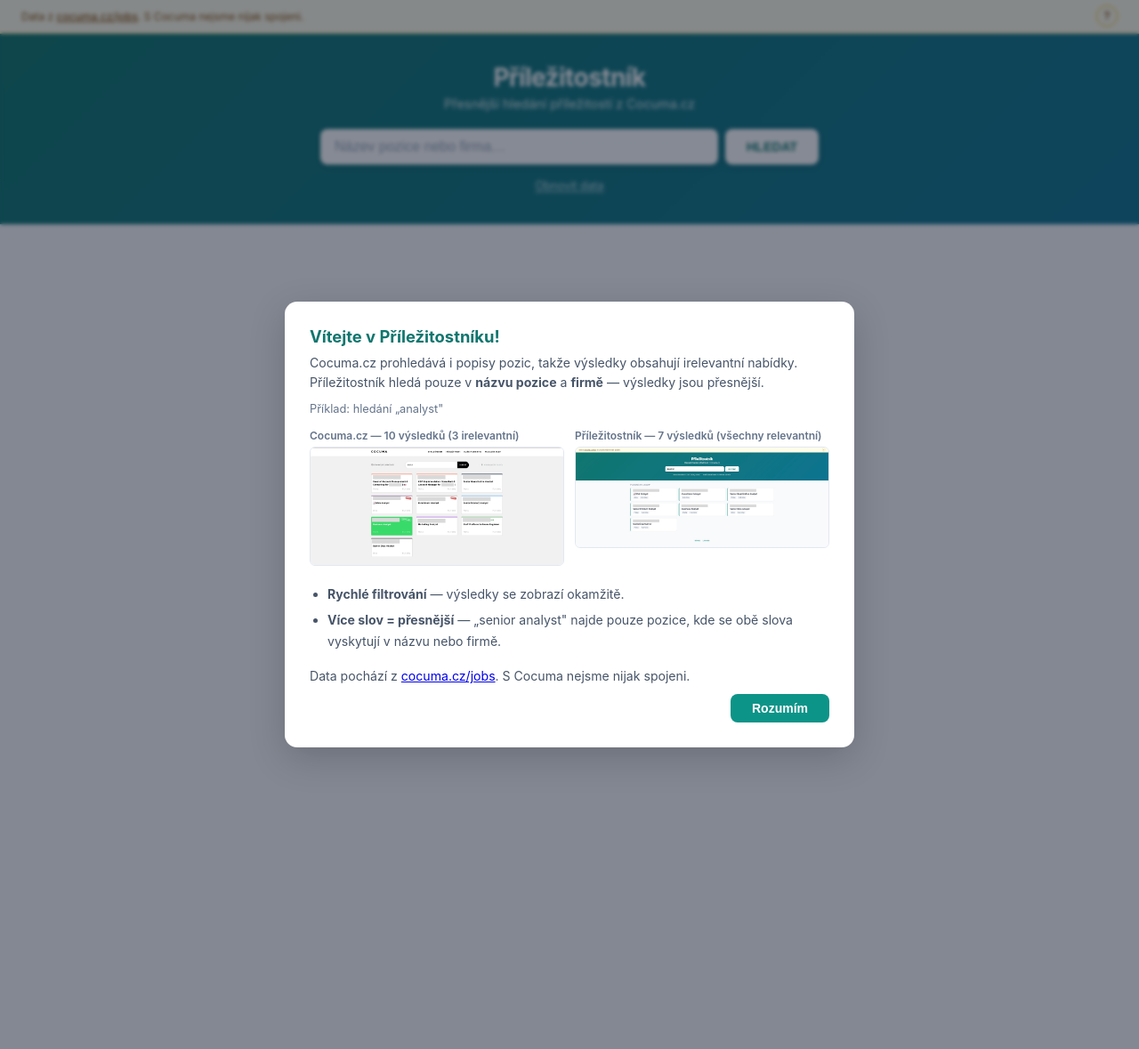
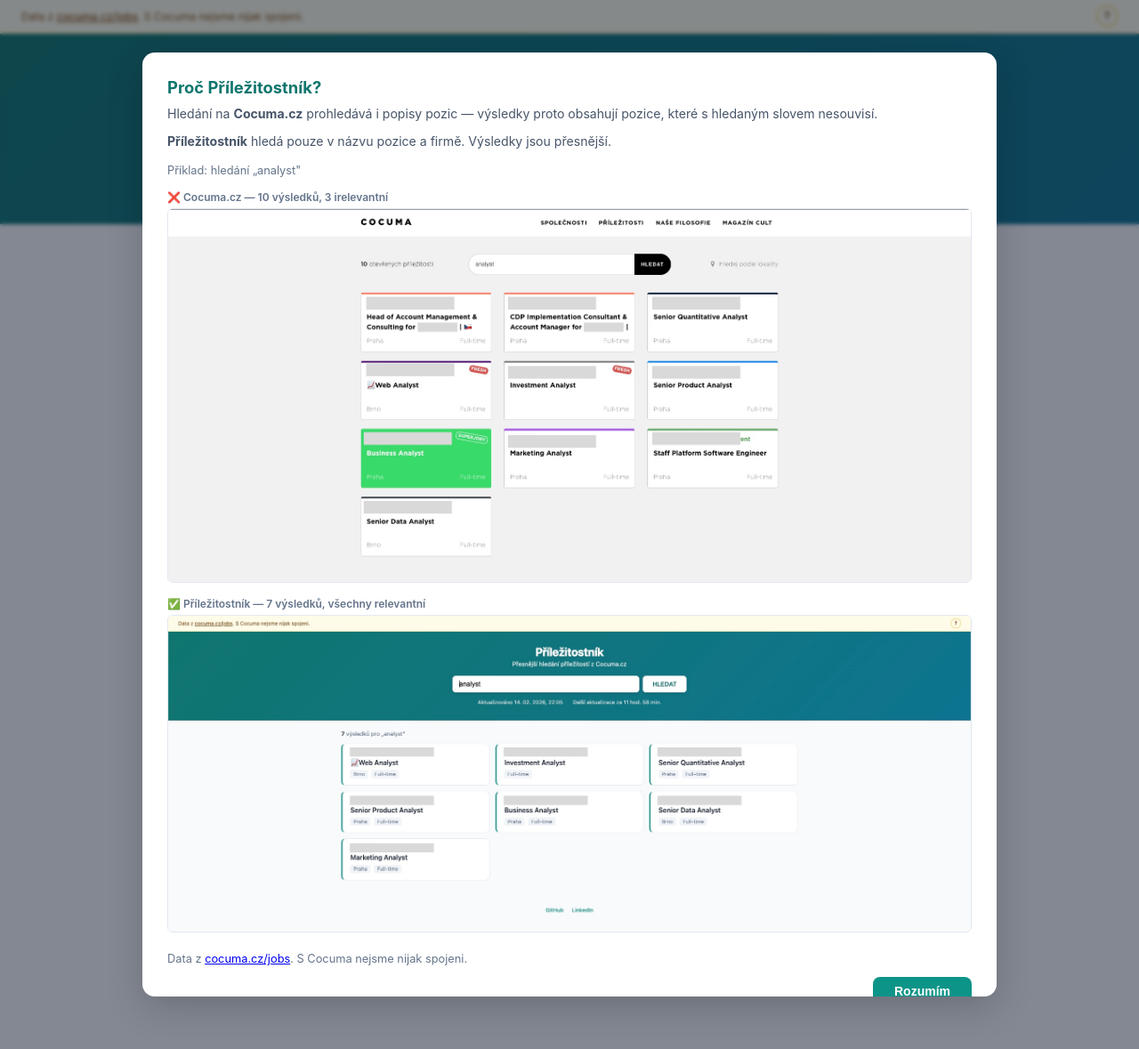
Before and after one commit to ingMychal/cocuma-job-searcher, a Flask app: page / in a window 1280 px wide. Shown: the whole page at 89% size. Run offline with Flask 3, Linux system fonts and the light colour scheme.

Commit message:
UI changes

```diff
--- a/templates/index.html
+++ b/templates/index.html
@@ -62,16 +62,15 @@
     /* Modal */
     .modal-overlay { position: fixed; inset: 0; background: rgba(15,23,42,0.5); display: flex; align-items: center; justify-content: center; z-index: 100; padding: 1rem; backdrop-filter: blur(2px); }
     .modal-overlay.hidden { display: none; }
-    .modal { background: #fff; border-radius: 14px; max-width: 640px; width: 100%; padding: 1.75rem; box-shadow: 0 12px 40px rgba(0,0,0,0.18); max-height: 90vh; overflow-y: auto; }
+    .modal { background: #fff; border-radius: 14px; max-width: 960px; width: 100%; padding: 1.75rem; box-shadow: 0 12px 40px rgba(0,0,0,0.18); max-height: 90vh; overflow-y: auto; }
     .modal h2 { margin: 0 0 0.5rem; font-size: 1.15rem; color: var(--hero-from); }
     .modal p { margin: 0 0 0.6rem; font-size: 0.88rem; line-height: 1.55; color: #475569; }
     .modal ul { margin: 0.5rem 0 1rem; padding-left: 1.25rem; font-size: 0.88rem; line-height: 1.7; color: #475569; }
     .modal ul li { margin-bottom: 0.35rem; }
-    .modal-compare { display: grid; grid-template-columns: 1fr 1fr; gap: 0.75rem; margin: 0.75rem 0 1rem; }
+    .modal-compare { display: grid; grid-template-columns: 1fr; gap: 0.75rem; margin: 0.75rem 0 1rem; }
     .modal-compare figure { margin: 0; }
     .modal-compare figcaption { font-size: 0.75rem; font-weight: 600; color: var(--muted); margin-bottom: 0.3rem; }
     .modal-compare img { width: 100%; border-radius: 6px; border: 1px solid var(--border); }
-    @media (max-width: 540px) { .modal-compare { grid-template-columns: 1fr; } }
     .modal-close { display: block; margin-left: auto; padding: 0.5rem 1.5rem; background: var(--accent); color: #fff; border: none; border-radius: 8px; font-weight: 600; cursor: pointer; font-size: 0.875rem; transition: background 0.15s; }
     .modal-close:hover { background: var(--accent-hover); }
 
@@ -93,24 +92,21 @@
   <!-- Welcome modal (first visit only) -->
   <div id="welcome-modal" class="modal-overlay hidden">
     <div class="modal">
-      <h2>Vítejte v Příležitostníku!</h2>
-      <p>Cocuma.cz prohledává i popisy pozic, takže výsledky obsahují irelevantní nabídky. Příležitostník hledá pouze v <strong>názvu pozice</strong> a <strong>firmě</strong> — výsledky jsou přesnější.</p>
-      <p style="font-size:0.8rem; color: var(--muted);">Příklad: hledání „analyst"</p>
+      <h2>Proč Příležitostník?</h2>
+      <p>Hledání na <strong>Cocuma.cz</strong> prohledává i popisy pozic — výsledky proto obsahují pozice, které s hledaným slovem nesouvisí.</p>
+      <p><strong>Příležitostník</strong> hledá pouze v názvu pozice a firmě. Výsledky jsou přesnější.</p>
+      <p style="font-size:0.8rem; color: var(--muted); margin-top: 0.75rem;">Příklad: hledání „analyst"</p>
       <div class="modal-compare">
         <figure>
-          <figcaption>Cocuma.cz — 10 výsledků (3 irelevantní)</figcaption>
+          <figcaption>❌ Cocuma.cz — 10 výsledků, 3 irelevantní</figcaption>
           <img src="{{ url_for('static', filename='img/cocuma-search.png') }}" alt="Cocuma search results">
         </figure>
         <figure>
-          <figcaption>Příležitostník — 7 výsledků (všechny relevantní)</figcaption>
+          <figcaption>✅ Příležitostník — 7 výsledků, všechny relevantní</figcaption>
           <img src="{{ url_for('static', filename='img/prilezitostnik-search.png') }}" alt="Příležitostník search results">
         </figure>
       </div>
-      <ul>
-        <li><strong>Rychlé filtrování</strong> — výsledky se zobrazí okamžitě.</li>
-        <li><strong>Více slov = přesnější</strong> — „senior analyst" najde pouze pozice, kde se obě slova vyskytují v názvu nebo firmě.</li>
-      </ul>
-      <p>Data pochází z <a href="https://www.cocuma.cz/jobs/" target="_blank" rel="noopener">cocuma.cz/jobs</a>. S Cocuma nejsme nijak spojeni.</p>
+      <p style="font-size:0.8rem; color: var(--muted); margin-top: 0.5rem;">Data z <a href="https://www.cocuma.cz/jobs/" target="_blank" rel="noopener">cocuma.cz/jobs</a>. S Cocuma nejsme nijak spojeni.</p>
       <button class="modal-close" id="welcome-dismiss">Rozumím</button>
     </div>
   </div>
```
Also changed, not shown: 1 other file.
